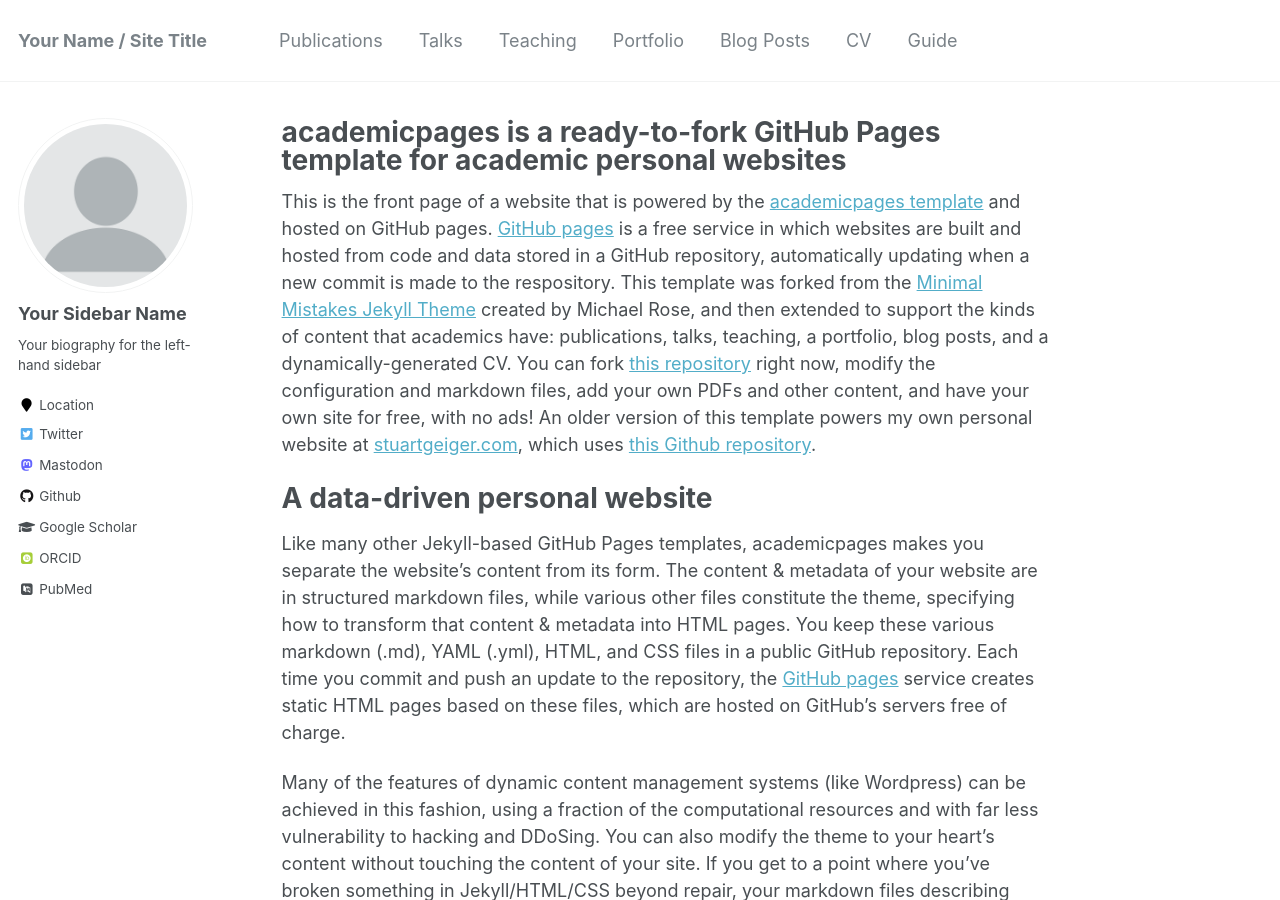
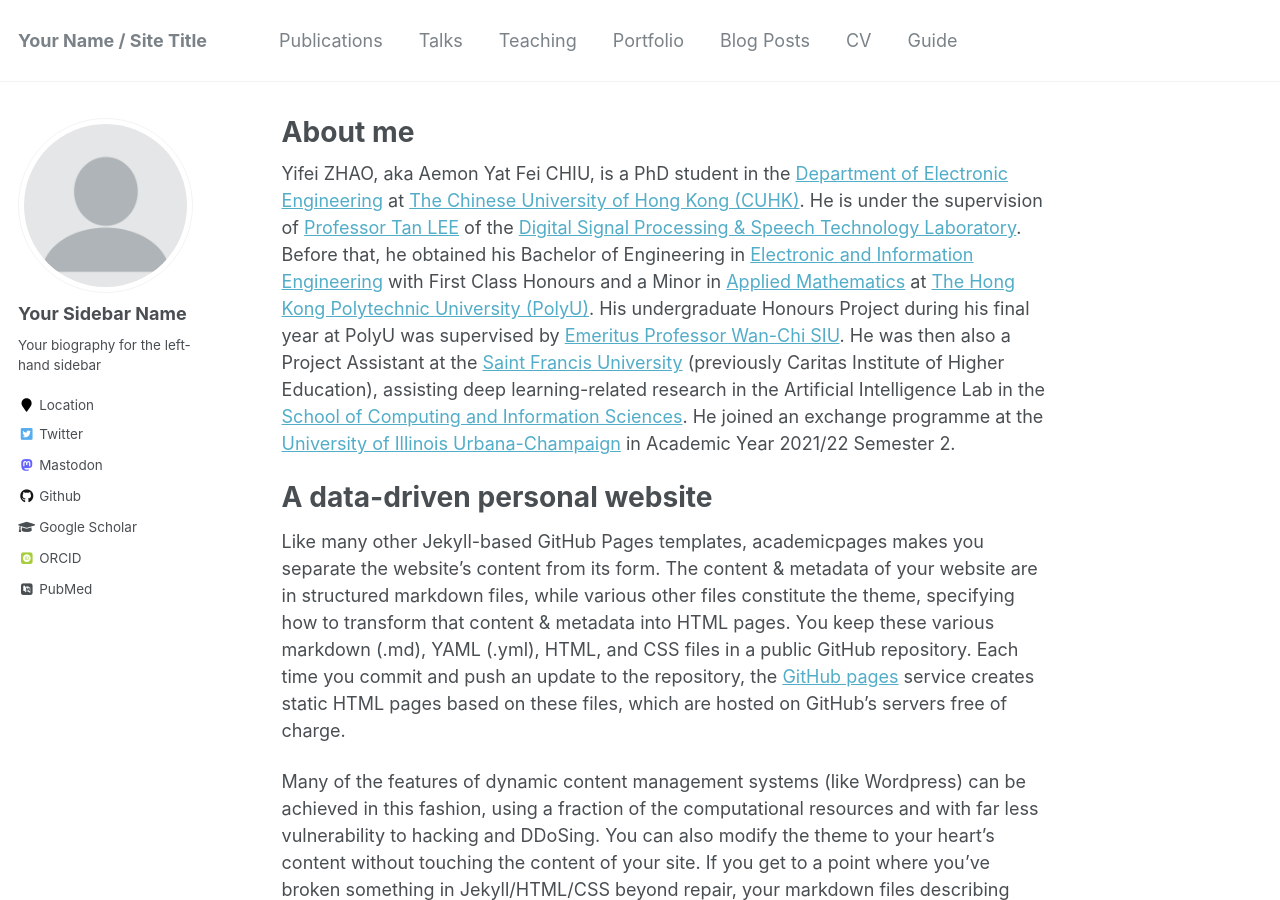
Before and after one commit to aemonyfchiu/aemonyfchiu.github.io, a Jekyll site: the page built from _pages/about.md, in a window 1280 px wide and 900 px high. Built offline with Jekyll 4.4.1, drawn with Linux system fonts in a browser that asks for light colours; some web fonts are replaced.

Commit message:
Update about.md

```diff
--- a/_pages/about.md
+++ b/_pages/about.md
@@ -1,13 +1,13 @@
 ---
 permalink: /
-title: "academicpages is a ready-to-fork GitHub Pages template for academic personal websites"
+title: "About me"
 author_profile: true
 redirect_from:
   - /about/
   - /about.html
 ---
 
-This is the front page of a website that is powered by the [academicpages template](https://github.com/academicpages/academicpages.github.io) and hosted on GitHub pages. [GitHub pages](https://pages.github.com) is a free service in which websites are built and hosted from code and data stored in a GitHub repository, automatically updating when a new commit is made to the respository. This template was forked from the [Minimal Mistakes Jekyll Theme](https://mmistakes.github.io/minimal-mistakes/) created by Michael Rose, and then extended to support the kinds of content that academics have: publications, talks, teaching, a portfolio, blog posts, and a dynamically-generated CV. You can fork [this repository](https://github.com/academicpages/academicpages.github.io) right now, modify the configuration and markdown files, add your own PDFs and other content, and have your own site for free, with no ads! An older version of this template powers my own personal website at [stuartgeiger.com](http://stuartgeiger.com), which uses [this Github repository](https://github.com/staeiou/staeiou.github.io).
+Yifei ZHAO, aka Aemon Yat Fei CHIU, is a PhD student in the [Department of Electronic Engineering](https://www.ee.cuhk.edu.hk/en-gb/) at [The Chinese University of Hong Kong (CUHK)](https://www.cuhk.edu.hk/english/index.html). He is under the supervision of [Professor Tan LEE](https://www.ee.cuhk.edu.hk/en-gb/people/academic-staff/professors/prof-tan-lee) of the [Digital Signal Processing & Speech Technology Laboratory](http://dsp.ee.cuhk.edu.hk/). Before that, he obtained his Bachelor of Engineering in [Electronic and Information Engineering](https://www.polyu.edu.hk/eee/) with First Class Honours and a Minor in [Applied Mathematics](https://www.polyu.edu.hk/ama/) at [The Hong Kong Polytechnic University (PolyU)](https://www.polyu.edu.hk/). His undergraduate Honours Project during his final year at PolyU was supervised by [Emeritus Professor Wan-Chi SIU](https://www.polyu.edu.hk/eee/people/academic-staff-and-teaching-staff/emeritus_prof-siu-wc/). He was then also a Project Assistant at the [Saint Francis University](https://www.cihe.edu.hk/en/home/index.html) (previously Caritas Institute of Higher Education), assisting deep learning-related research in the Artificial Intelligence Lab in the [School of Computing and Information Sciences](https://cis.cihe.edu.hk/). He joined an exchange programme at the [University of Illinois Urbana-Champaign](https://illinois.edu/) in Academic Year 2021/22 Semester 2.
 
 A data-driven personal website
 ======
```
